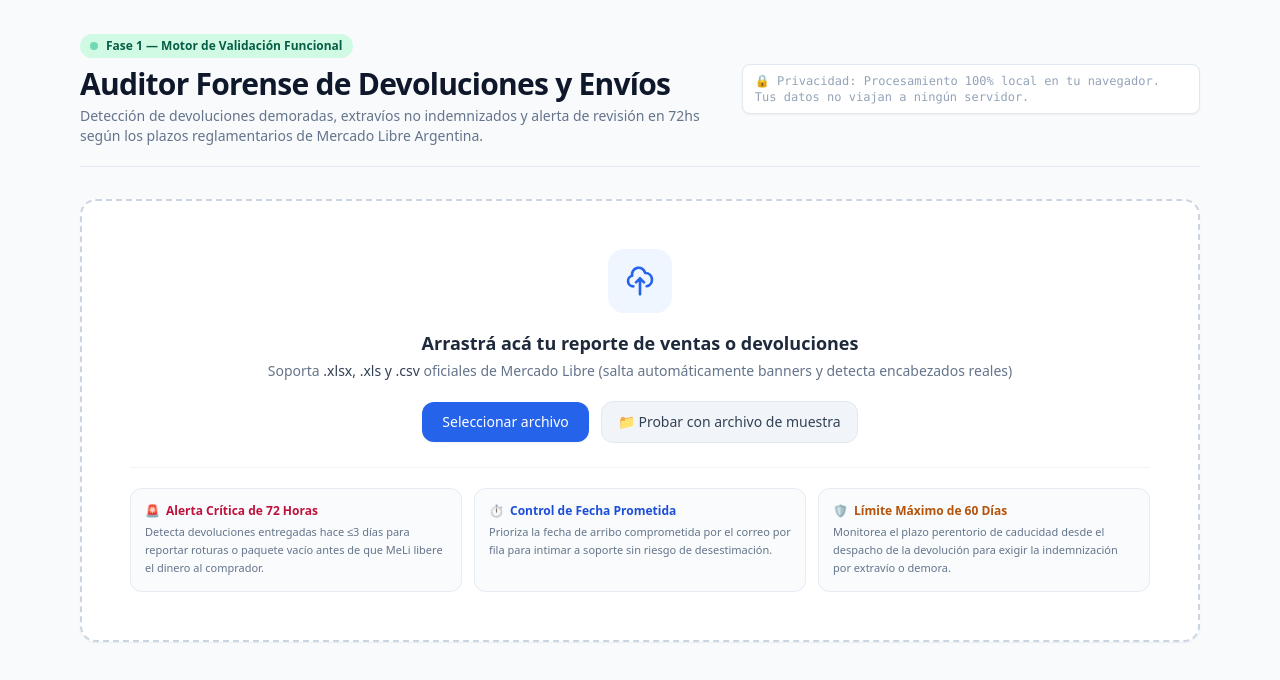
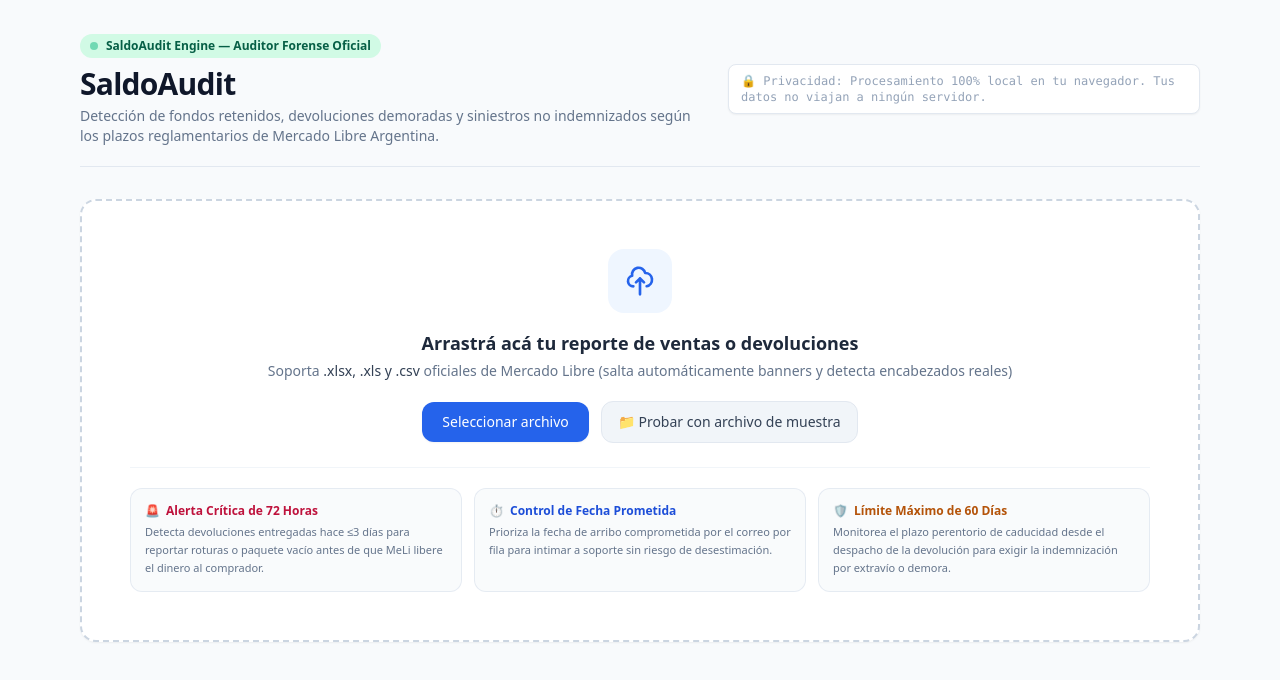
Before and after one commit to juanoviedo1987-droid/reclameli, a website: page public/index.html in a window 1280 px wide. Drawn offline with nearby package versions, Linux system fonts and the light colour scheme.

Commit message:
branding: rename to SaldoAudit

```diff
--- a/public/index.html
+++ b/public/index.html
@@ -3,7 +3,7 @@
 <head>
   <meta charset="UTF-8">
   <meta name="viewport" content="width=device-width, initial-scale=1.0">
-  <title>ReclaMeli Engine — Auditor Funcional de Devoluciones (Fase 1)</title>
+  <title>SaldoAudit — Auditor de Devoluciones y Envíos (Mercado Libre)</title>
   <script src="https://cdn.tailwindcss.com"></script>
   <!-- SheetJS para leer .xlsx y .xls en el navegador sin dependencias de servidor -->
   <script src="https://cdn.jsdelivr.net/npm/xlsx@0.18.5/dist/xlsx.full.min.js"></script>
@@ -18,15 +18,15 @@
 
   <div class="max-w-6xl mx-auto px-4 py-8">
 
-    <!-- Header mínimo funcional (Sin marca comercial) -->
+    <!-- Header principal -->
     <header class="mb-8 border-b border-slate-200 pb-5 flex flex-col md:flex-row md:items-center md:justify-between gap-4">
       <div>
         <div class="inline-flex items-center gap-2 px-2.5 py-1 rounded-full text-xs font-semibold bg-emerald-100 text-emerald-800 mb-2">
           <span class="w-2 h-2 rounded-full bg-emerald-500 animate-pulse"></span>
-          Fase 1 — Motor de Validación Funcional
+          SaldoAudit Engine — Auditor Forense Oficial
         </div>
-        <h1 class="text-2xl md:text-3xl font-bold text-slate-900 tracking-tight">Auditor Forense de Devoluciones y Envíos</h1>
-        <p class="text-sm text-slate-500 mt-1">Detección de devoluciones demoradas, extravíos no indemnizados y alerta de revisión en 72hs según los plazos reglamentarios de Mercado Libre Argentina.</p>
+        <h1 class="text-2xl md:text-3xl font-bold text-slate-900 tracking-tight">SaldoAudit</h1>
+        <p class="text-sm text-slate-500 mt-1">Detección de fondos retenidos, devoluciones demoradas y siniestros no indemnizados según los plazos reglamentarios de Mercado Libre Argentina.</p>
       </div>
       <div class="text-xs text-slate-400 font-mono bg-white px-3 py-2 rounded-lg border border-slate-200 shadow-sm">
         🔒 Privacidad: Procesamiento 100% local en tu navegador. Tus datos no viajan a ningún servidor.
```
Also changed, not shown: README.md.
